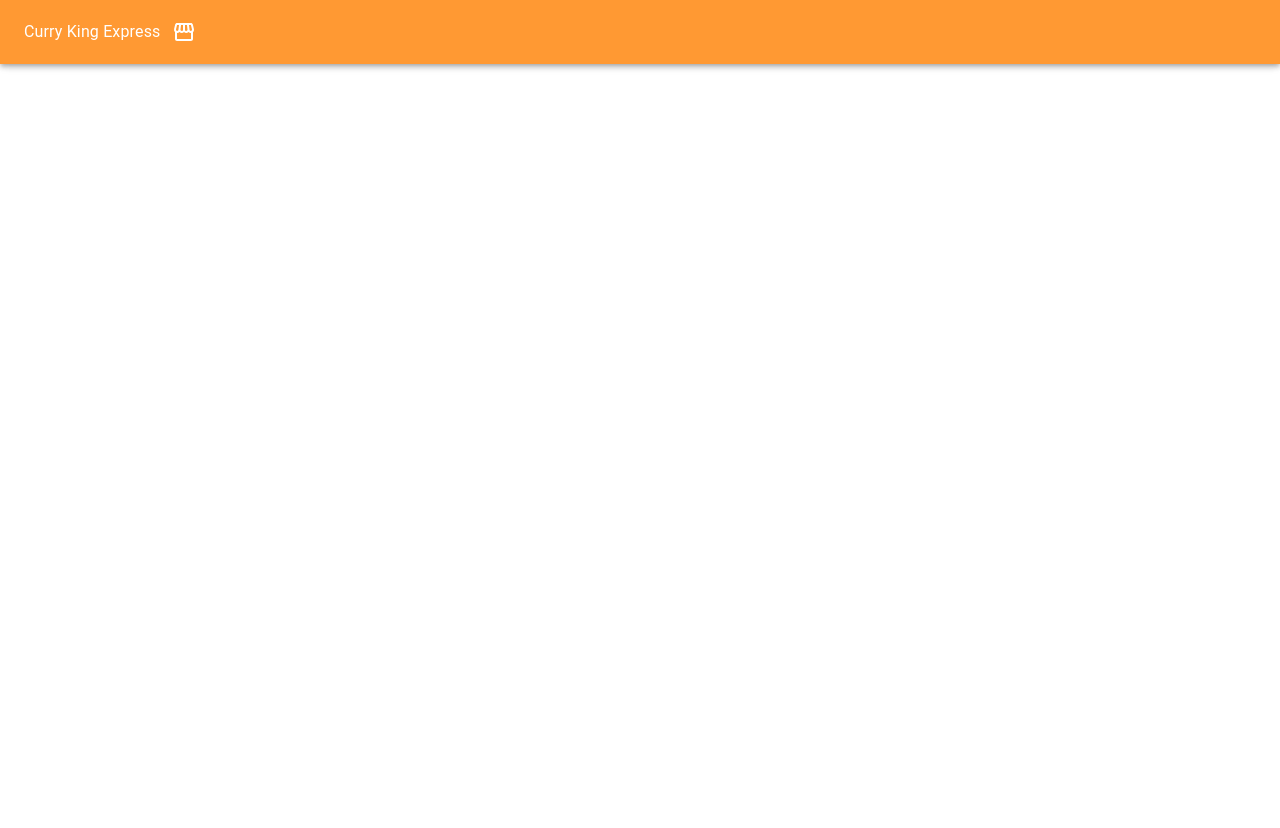
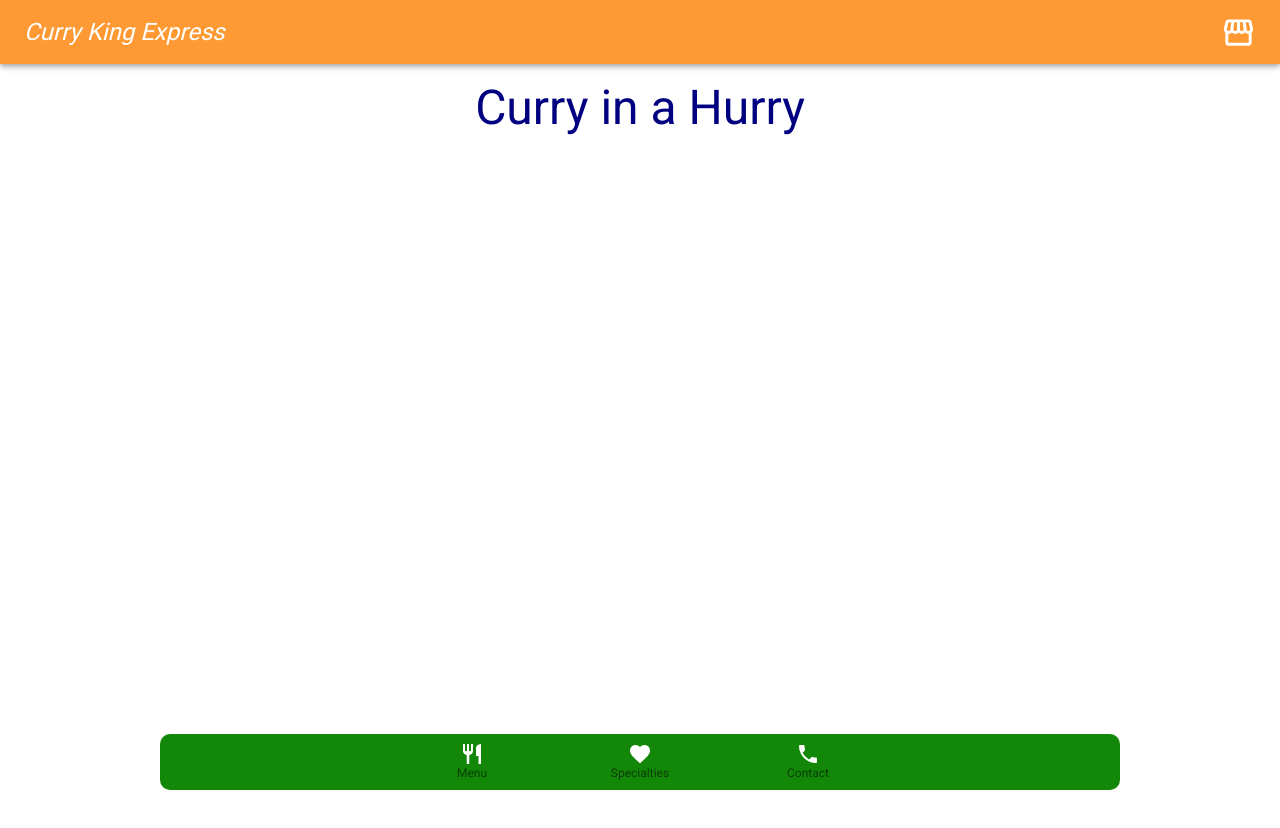
Before and after one commit to jaycoolslm/curry-king-express, a Gatsby site: page / in a window 1280 px wide. Shown: the top 828 px of the page. After the commit the page ends 800 px from the top, so only its background shows below. Built offline with nearby package versions, Linux system fonts and the light colour scheme; Gatsby itself is replaced by a stand-in of ours.

Commit message:
bottom navbar added + began layout component

```diff
--- a/package.json
+++ b/package.json
@@ -15,6 +15,7 @@
     "clean": "gatsby clean"
   },
   "dependencies": {
+    "@fontsource/roboto": "^4.5.0",
     "@material-ui/core": "^4.12.3",
     "@material-ui/icons": "^4.11.2",
     "gatsby": "^3.12.1",
--- a/src/components/BottomBar.js
+++ b/src/components/BottomBar.js
@@ -0,0 +1,43 @@
+import React from 'react'
+import { BottomNavigation, BottomNavigationAction } from "@material-ui/core"
+import RestaurantIcon from '@material-ui/icons/Restaurant'
+import FavoriteIcon from '@material-ui/icons/Favorite'
+import PhoneIcon from '@material-ui/icons/Phone';
+
+const bottomNavContainer = {
+    display: 'flex',
+    justifyContent: 'center'
+}
+
+const bottomNav = {
+    backgroundColor: '#138808',
+    position: 'fixed',
+    bottom: 10,
+    width: '75vw',
+    borderRadius: '10px',
+}
+
+const icons = {
+    color: 'white'
+}
+
+const BottomBar = () => {
+    return (
+        <div style={bottomNavContainer}>
+            <BottomNavigation style={bottomNav} showLabels >
+                <BottomNavigationAction label="Menu" icon={<RestaurantIcon style={icons} />} />
+                <BottomNavigationAction label="Specialties" icon={<FavoriteIcon style={icons} />} />
+                <BottomNavigationAction label="Contact" icon={<PhoneIcon style={icons} />} />
+
+                {/*
+                    To Do:
+                    Change label colors to white
+                    !!!
+                */}
+            </BottomNavigation>
+        </div>
+
+    )
+}
+
+export default BottomBar
--- /dev/null
+++ b/src/components/Layout.js
@@ -0,0 +1,24 @@
+import React from 'react'
+import { Container, Typography } from '@material-ui/core'
+
+
+// Styles
+
+const title = {
+    marginTop: '10vh',
+    textAlign: 'center',
+    color: '#000080'
+}
+
+
+// Functions
+
+const Layout = ({ header }) => {
+    return (
+        <Container maxWidth='md'>
+            <Typography style={title} variant='h3'>{header}</Typography>
+        </Container>
+    )
+}
+
+export default Layout
--- a/src/components/TopBar.js
+++ b/src/components/TopBar.js
@@ -7,6 +7,14 @@ import StorefrontIcon from '@material-ui/icons/Storefront';
 
 const appBar = {
     backgroundColor: '#FF9933'
+}
+
+const toolBar = {
+    justifyContent: 'space-between'
+}
+
+const text = {
+    fontStyle: 'italic'
 }
 
 
@@ -31,10 +39,10 @@ const TopBar = () => {
     return (
         <HideOnScroll>
             <AppBar style={appBar}>
-                <Toolbar>
-                    <Typography>Curry King Express</Typography>
+                <Toolbar style={toolBar}>
+                    <Typography style={text} variant='h5' align='center'>Curry King Express</Typography>
                     <IconButton edge="end" color="inherit" aria-label="menu">
-                        <StorefrontIcon/>
+                        <StorefrontIcon fontSize='large' />
                     </IconButton>
                 </Toolbar>
             </AppBar>
--- a/src/pages/index.js
+++ b/src/pages/index.js
@@ -1,15 +1,17 @@
 import * as React from "react"
+import '@fontsource/roboto';
 import TopBar from "../components/TopBar"
-
-
-const page = {
-  height: '200vh'
-}
+import Layout from "../components/Layout"
+import BottomBar from "../components/BottomBar"
 
 const LandingPage = () => {
   return (
-    <main style={page}>
+    <main>
       <TopBar />
+      <Layout
+        header="Curry in a Hurry"
+      />
+      <BottomBar />
     </main>
   )
 }
```
Also changed, not shown: 1 other file.
